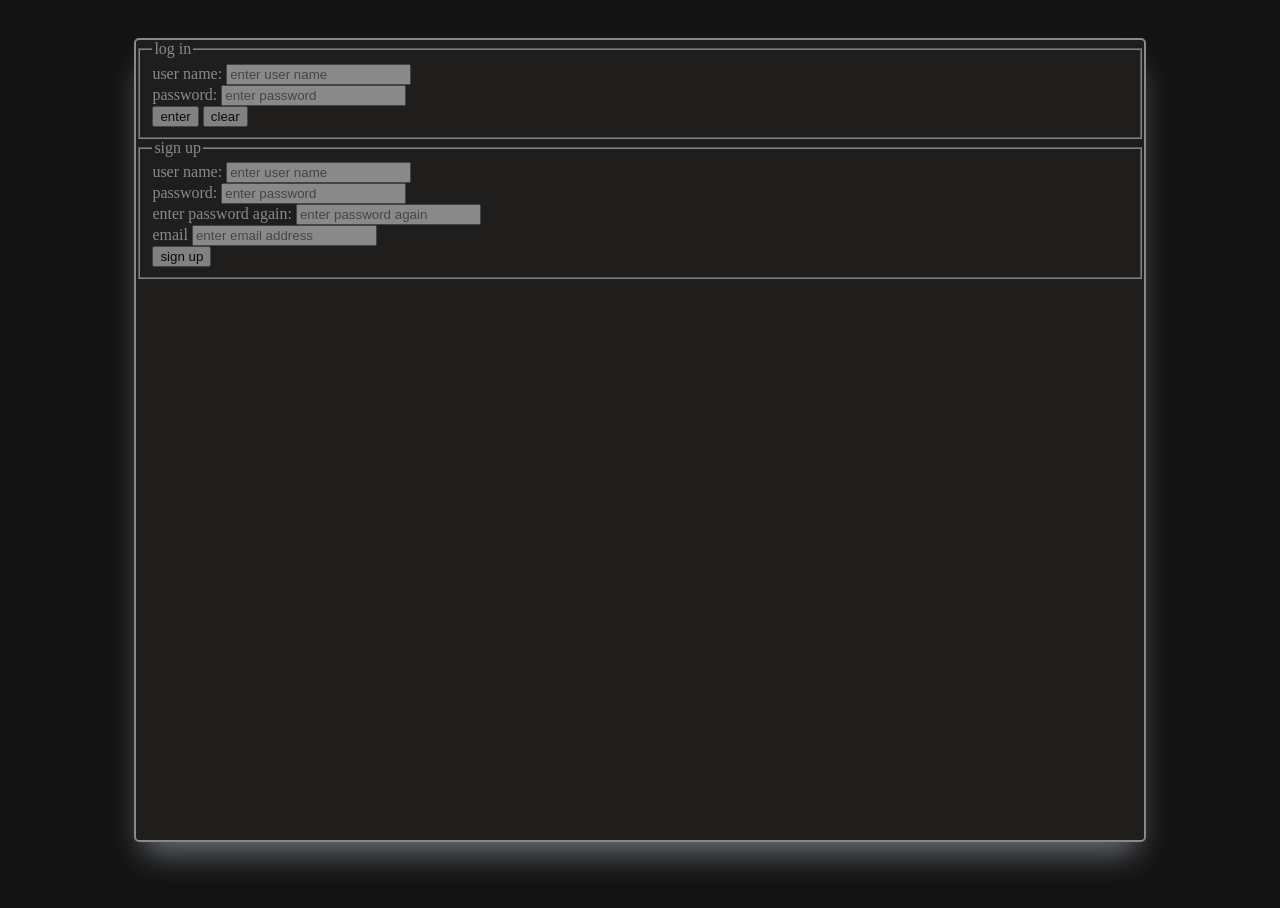
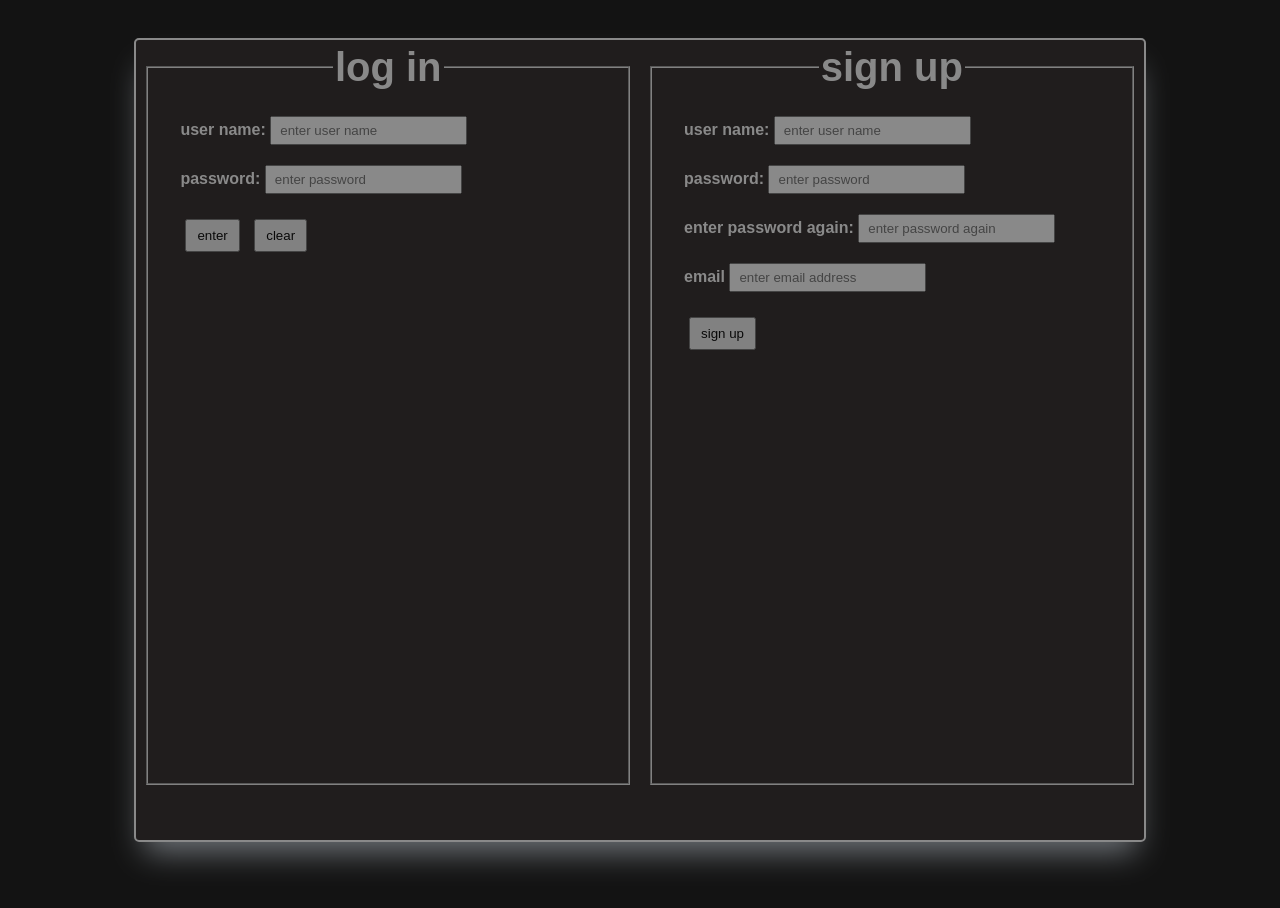
Before and after one commit to noadahlia/FullStack_2, a plain HTML site: page log.html in a window 1280 px wide. Drawn offline with Linux system fonts and the light colour scheme.

Commit message:
margin fieldset

```diff
--- a/log.css
+++ b/log.css
@@ -1,3 +1,119 @@
 .validation {
     display: inline;
 }
+
+form div {
+    margin: 20px;
+
+}
+
+button {
+    margin: 5px;
+    padding: 7px 10px;
+    cursor: pointer;
+}
+
+body {
+    font-family: Arial, Helvetica, sans-serif;
+}
+
+legend {
+    font-size: 40px;
+    font-weight: bolder;
+    text-align: center;
+}
+
+label {
+    font-weight: bolder;
+}
+
+input {
+    padding: 5px 8px;
+}
+.main-container{
+    display: flex;
+}
+form{
+    flex: 1;
+}
+fieldset{
+    height: 90%;
+    margin:  5px 10px;
+}
+
+
+/*
+* {
+  box-sizing: border-box;
+}
+
+body{
+  font-family: Arial, Helvetica, sans-serif;
+  margin: 20px;
+}
+
+.big {
+  width: 100%;
+  padding: 12px 20px;
+  margin: 8px 0;
+  display: inline-block;
+  border: 1px solid #ccc;
+}
+
+.small, select {
+  width: 20%;
+  display: block;
+  padding: 12px 20px;
+  margin: 8px 0;
+  border: 1px solid #ccc;
+}
+
+ button {
+  background-color:  rgba(0, 0, 255, 0.8);
+  color: white;
+  padding: 14px 20px;
+  margin: 8px 0;
+  border: none;
+  cursor: pointer;
+  width: 100%;
+  }
+
+  button:hover {
+    opacity: 0.8;
+  }
+
+  .cancelbtn {
+    width: auto;
+    margin: 0x 10px;
+    background-color: #f44336;
+
+  }
+
+  .container {
+    background-color: #f1f1f1;
+    padding: 16px;
+    }
+
+  span.psw {
+    float: left;
+    margin: 10px;
+    padding-top: 16px;
+  }
+
+  .imgcontainer {
+    text-align: center;
+    margin: 24px 0 12px 0;
+  }
+
+  img.avatar {
+    border-radius: 50%;
+  }
+
+  a, a:visited {
+    color: black;
+  }
+
+
+
+
+*/
```
